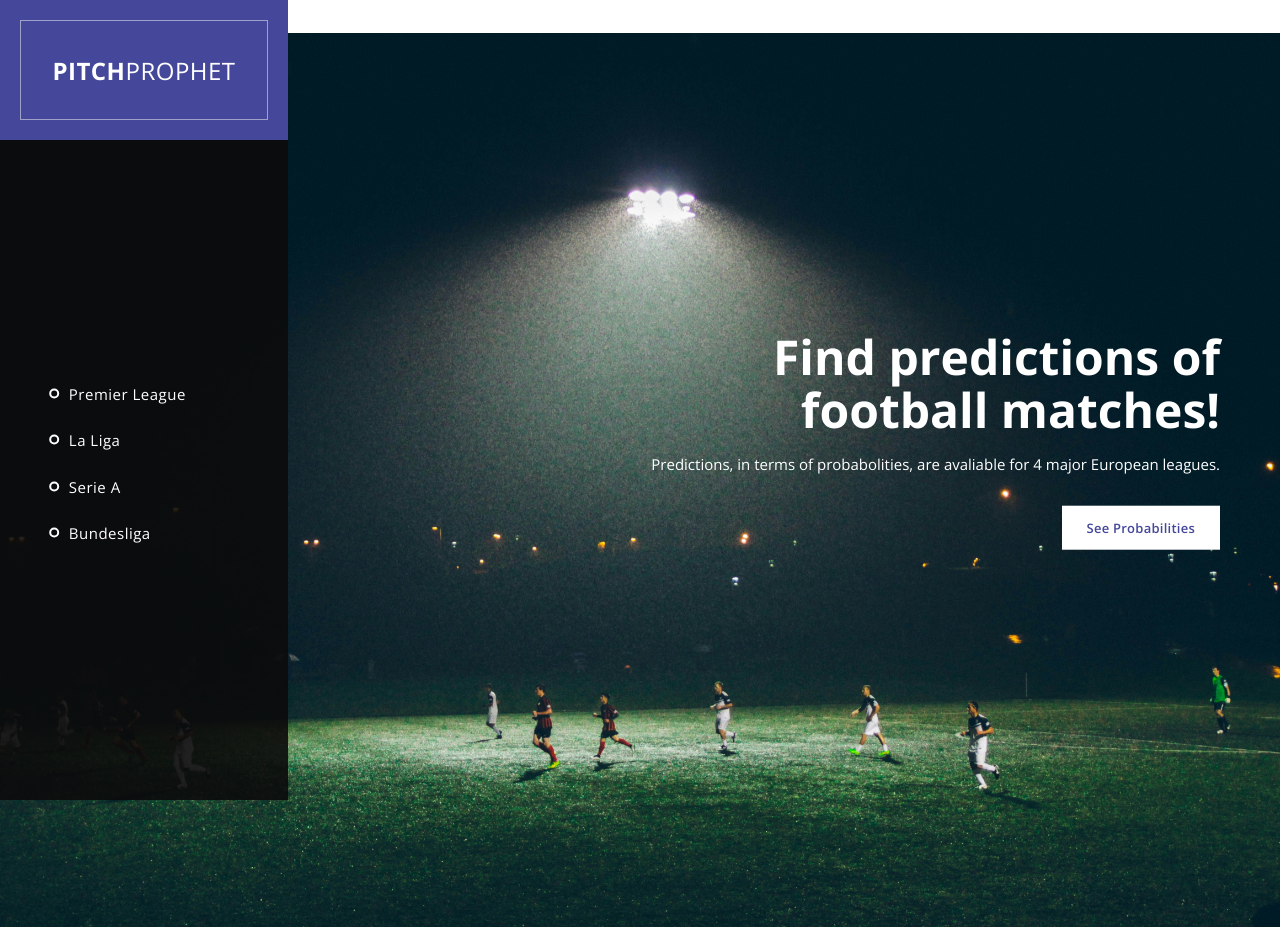
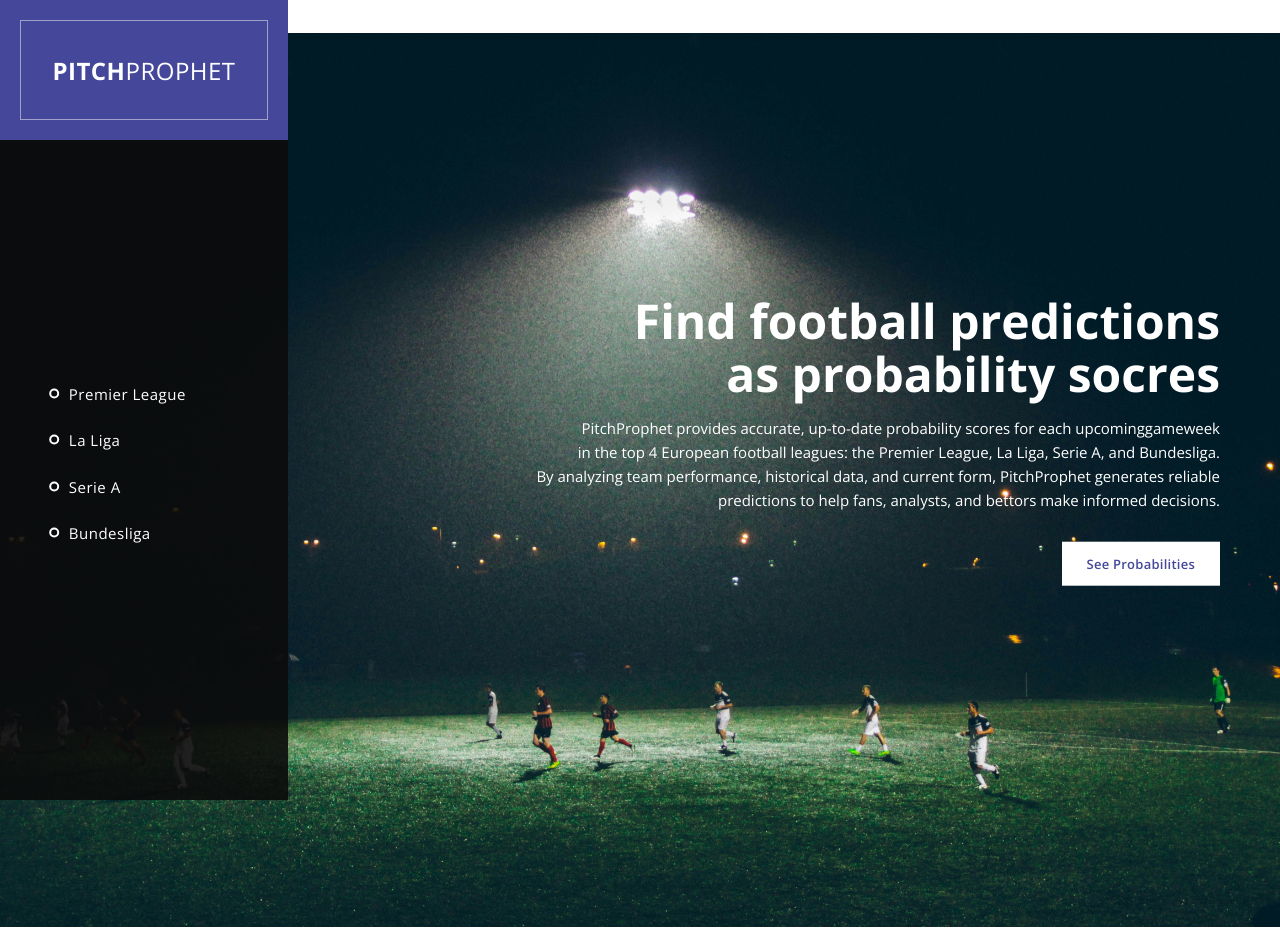
Before and after one commit to 6076paras/pitchProphet, a Flask app: template web/templates/index.html in a window 1280 px wide; the page is wider, and only the part inside the window is pictured. Shown: the top 931 px of that part. Run offline with Flask 3, Linux system fonts and the light colour scheme; the template is opened without the code that fills it, so the values that code supplies are empty; some libraries are stand-ins or nearby versions.

Commit message:
add main page description

```diff
--- a/web/templates/index.html
+++ b/web/templates/index.html
@@ -93,8 +93,13 @@
                     <div class="image"></div>
                     <div class="info">
                         <div>
-                          <h1>Find predictions of<br>football matches!</h1>
-                          <p>Predictions, in terms of probabolities, are avaliable for 4 major European leagues.</p>
+                          <h1>Find football predictions<br>as probability socres</h1>
+                          <p>PitchProphet provides accurate, up-to-date probability scores for each upcominggameweek<br>
+                              in the top 4 European football leagues: the Premier League, La Liga, Serie A, and Bundesliga.<br>
+                              By analyzing team performance, historical data, and current form, PitchProphet generates reliable<br>
+                              predictions to  help fans, analysts, and bettors make informed decisions.<br>
+                            </p>
+
                           <div class="white-button button">
                               <a href="#Premier-League">See Probabilities</a>
                           </div>
```
